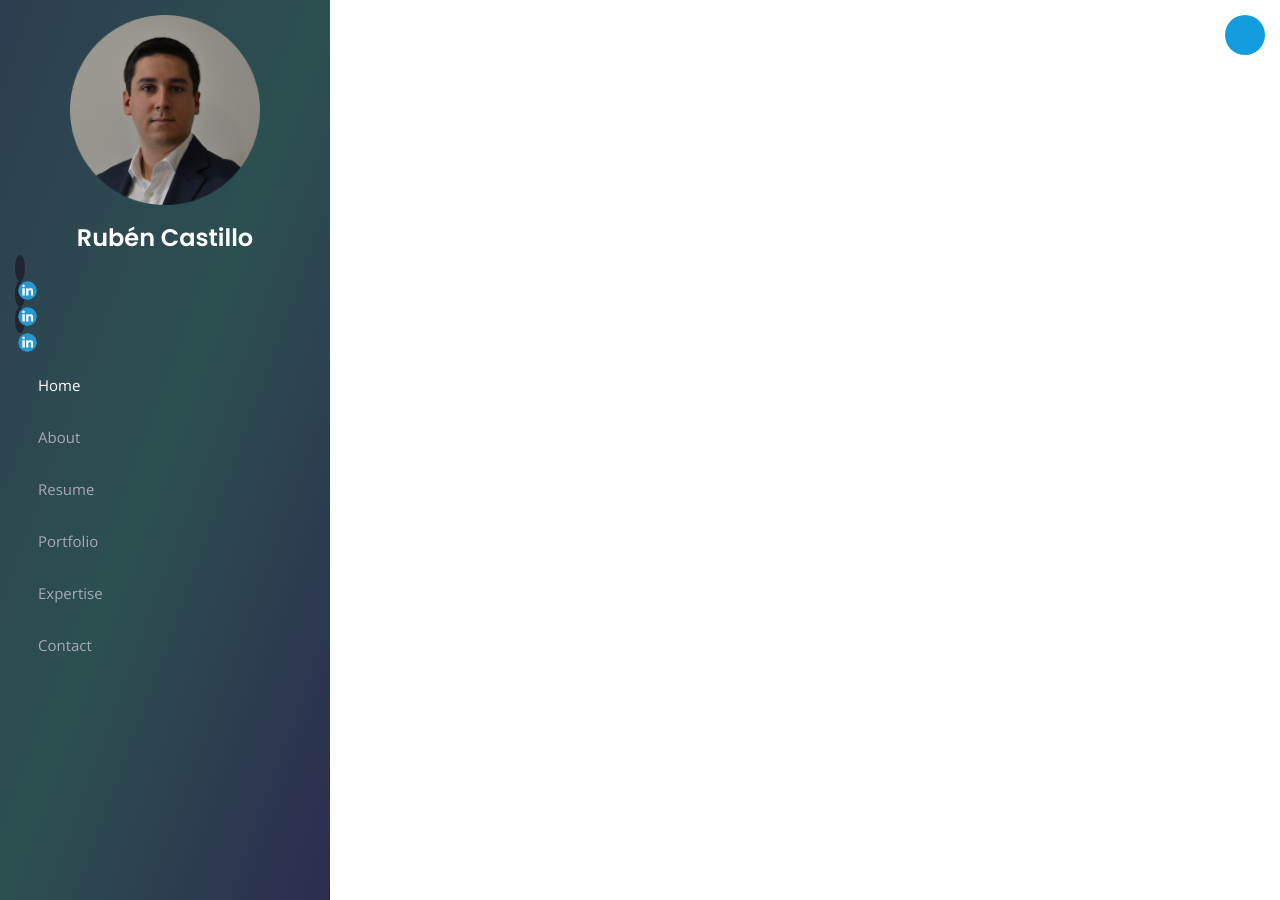
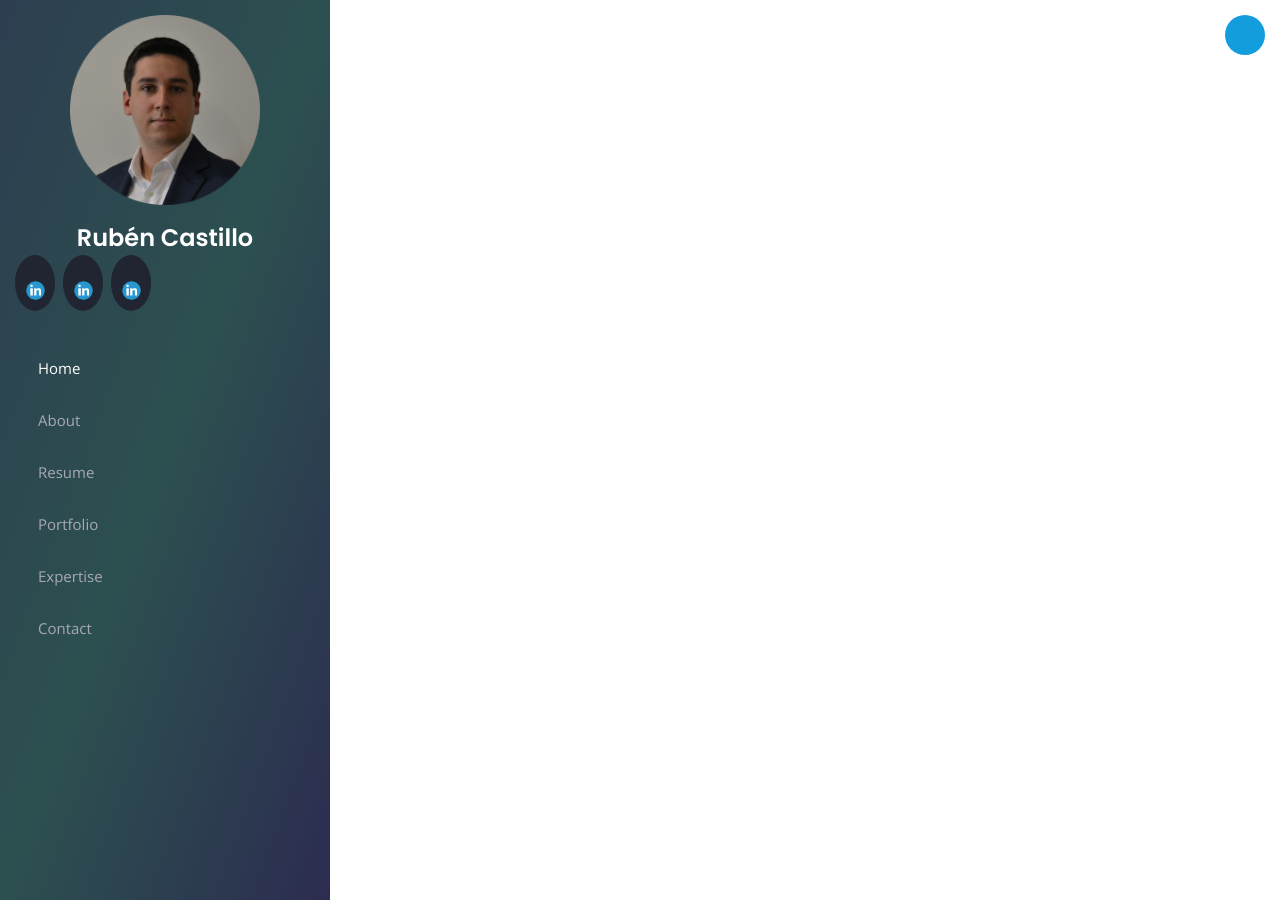
Before and after one commit to rbcastillo/rbcastillo.github.io, a Jekyll site: the page index.html, which Jekyll copies as it is, in a window 1280 px wide. Built offline with Jekyll 4.4.1, drawn with Linux system fonts in a browser that asks for light colours.

Commit message:
Update style.css

```diff
--- a/assets/css/style.css
+++ b/assets/css/style.css
@@ -108,7 +108,7 @@ h1, h2, h3, h4, h5, h6 {
 
 #header .profile .social-links a {
   font-size: 18px;
-  display: block;
+  display: inline-block;
   background: #212431;
   color: #fff;
   line-height: 1;
@@ -116,8 +116,8 @@ h1, h2, h3, h4, h5, h6 {
   margin-right: 4px;
   border-radius: 50%;
   text-align: center;
-  width: 10px;
-  height: 10px;
+  width: 40px;
+  height: 40px;
   transition: 0.3s;
 }
 
```
